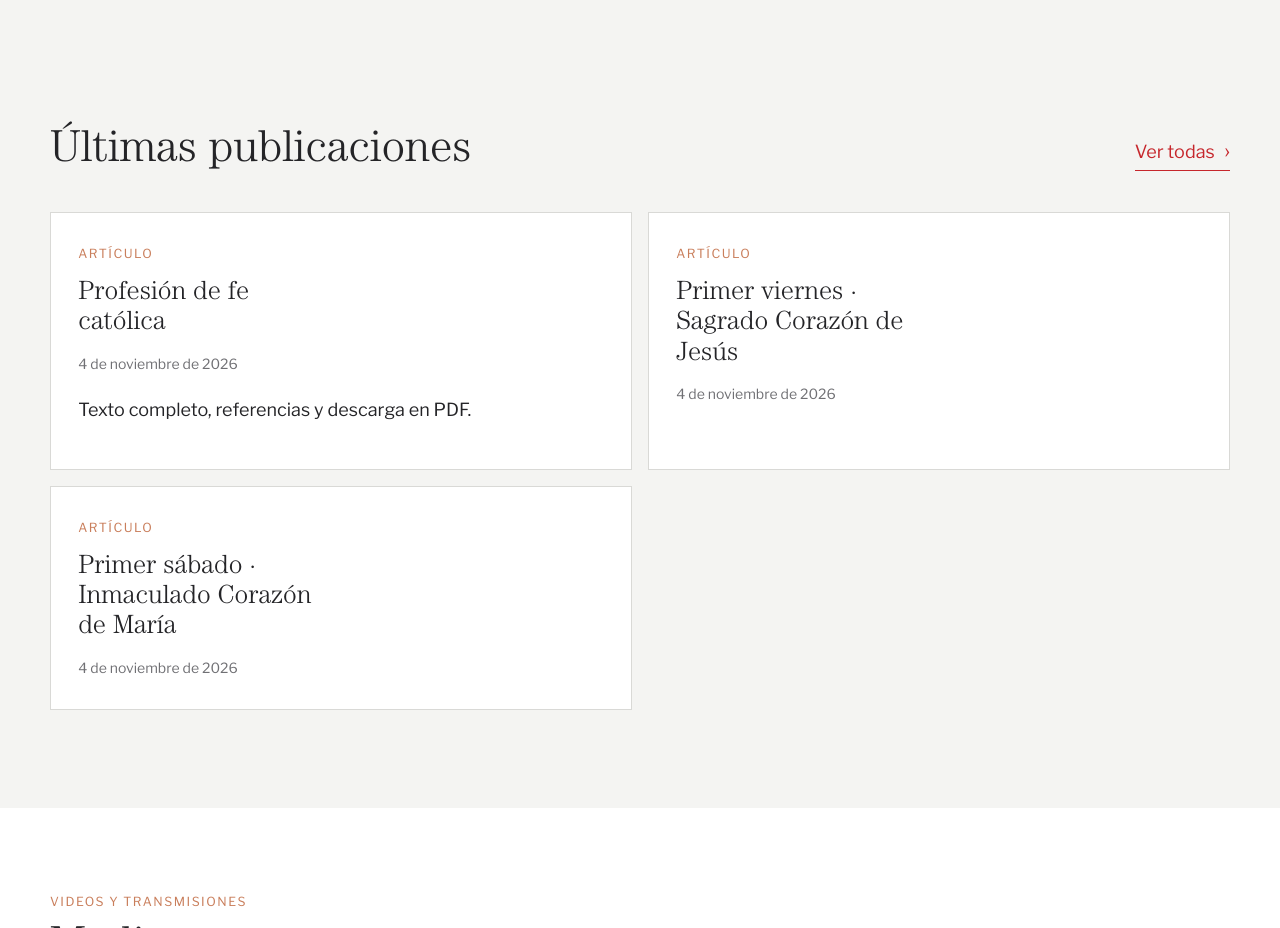
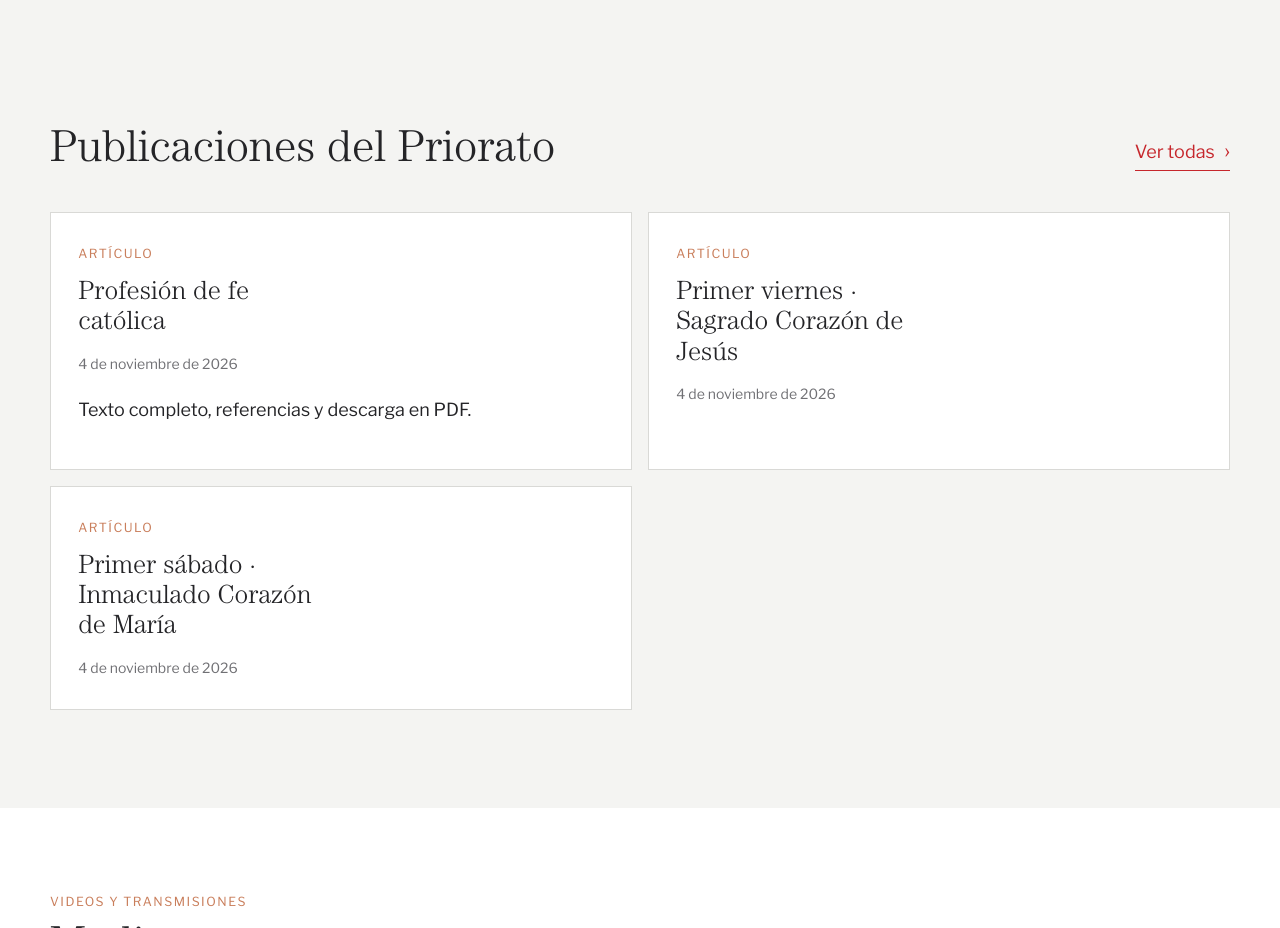
Before and after one commit to jornada-de-estudios/jornada-de-estudios.github.io, a plain HTML site: page index.html in a window 1280 px wide. Shown: the part 2140-3068 px from the top of the page. Drawn offline with nearby package versions, Linux system fonts and the light colour scheme.

Commit message:
Clarify the homepage publications heading

```diff
--- a/index.html
+++ b/index.html
@@ -205,7 +205,7 @@
 
     <section class="section section-wash" aria-labelledby="news-title">
       <div class="container">
-        <div class="section-title"><div><h2 id="news-title">Últimas publicaciones</h2></div><a class="line-link" href="/noticias/">Ver todas <span aria-hidden="true">›</span></a></div>
+        <div class="section-title"><div><h2 id="news-title">Publicaciones del Priorato</h2></div><a class="line-link" href="/noticias/">Ver todas <span aria-hidden="true">›</span></a></div>
         <ul class="resource-grid news-grid">
         <!-- BEGIN NEWS PREVIEW -->
         <li class="news-card" data-type="articulos"><a class="resource-card" href="/recursos/profesion-de-fe-catolica.html"><span class="section-kicker">Artículo</span><h3>Profesión de fe católica</h3><time datetime="2026-11-04">4 de noviembre de 2026</time><p>Texto completo, referencias y descarga en PDF.</p></a></li>
```
